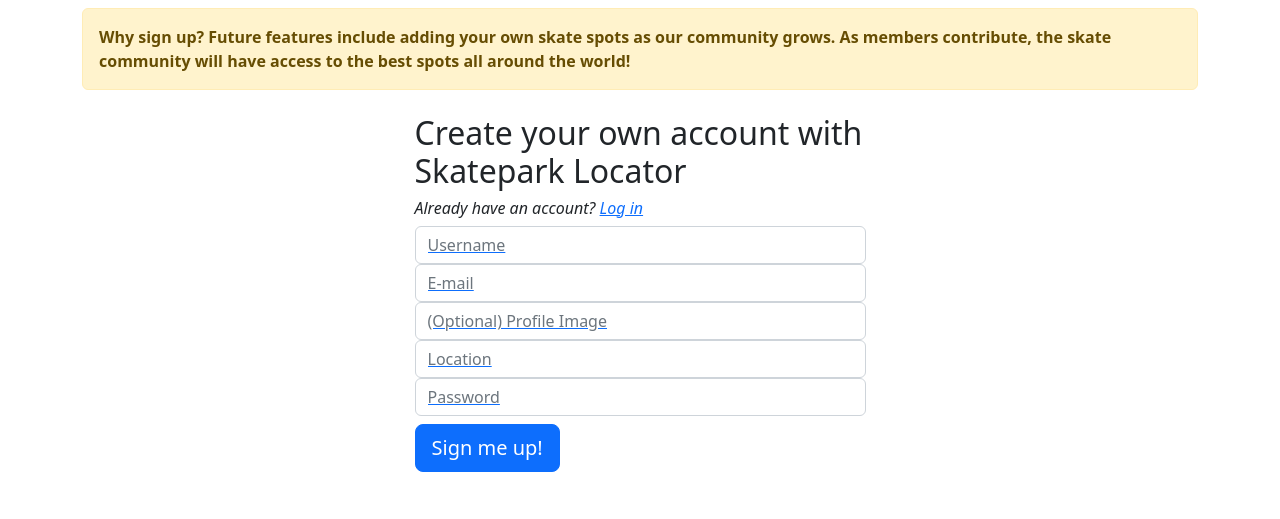
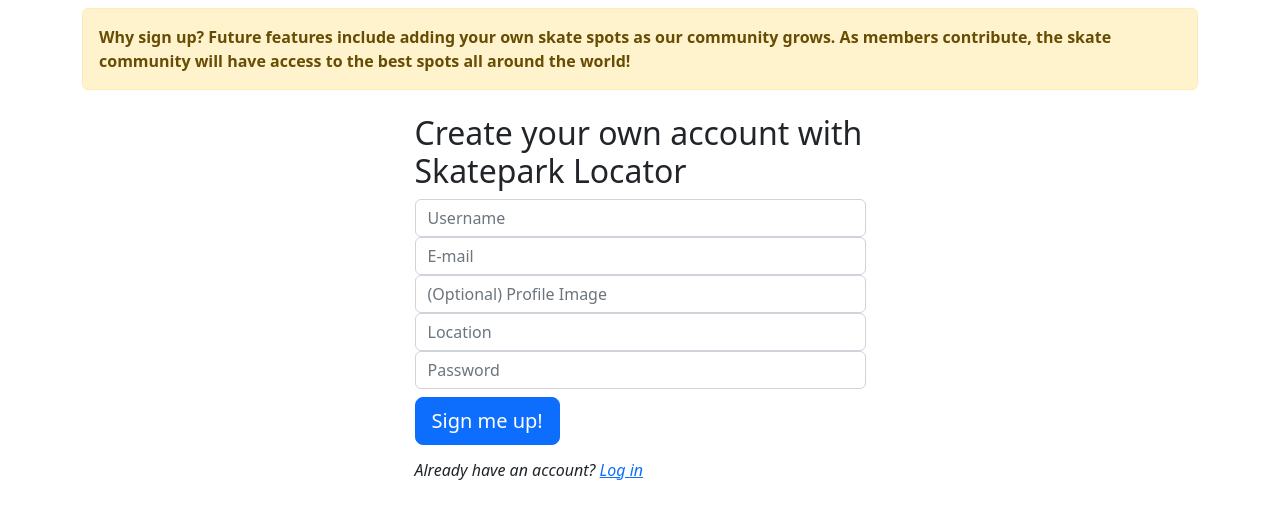
Before and after one commit to TimKel/CapstoneProject, a Flask app: page /signup in a window 1280 px wide. Shown: the part 56-575 px from the top of the page. Run offline with Flask 2, Linux system fonts and the light colour scheme; parts of the project's set-up code (start-up, migrations or seed data) failed here and were passed over.

Commit message:
added edgecase protection with sign up

```diff
--- a/templates/users/signup.html
+++ b/templates/users/signup.html
@@ -7,7 +7,7 @@
   <div class="row justify-content-md-center">
   <div class="col-md-7 col-lg-5 m-2">
     <h2 class="join-message">Create your own account with Skatepark Locator</h2>
-    <h6><i>Already have an account? <a href="/login">Log in</i></h6>
+
     <form method="POST" id="user_form">
       {{ form.hidden_tag() }}
 
@@ -23,4 +23,9 @@
   </div>
 </div>
 
+<div class="row justify-content-md-center">
+  <div class="col-md-7 col-lg-5 m-2">
+    <h6><i>Already have an account? <a href="/login">Log in</a></i></h6>
+  </div>
+</div>
 {% endblock %}
```
